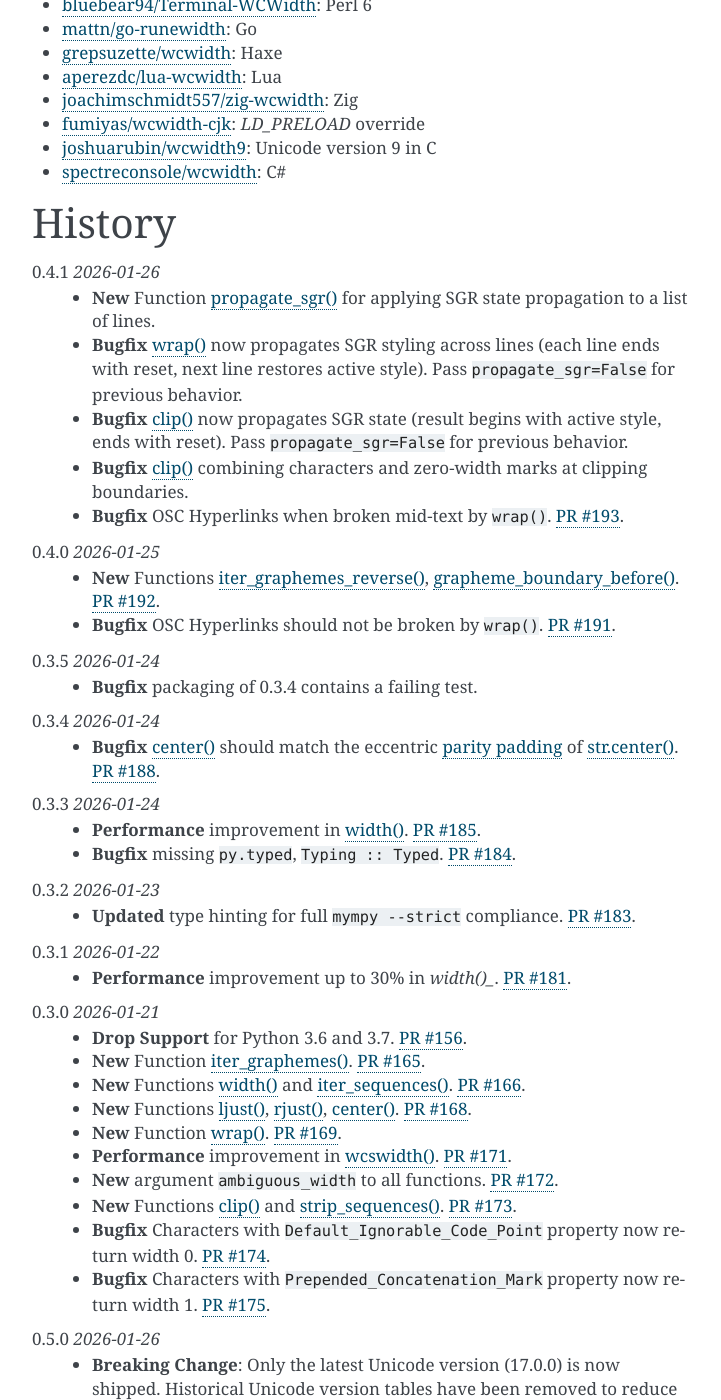
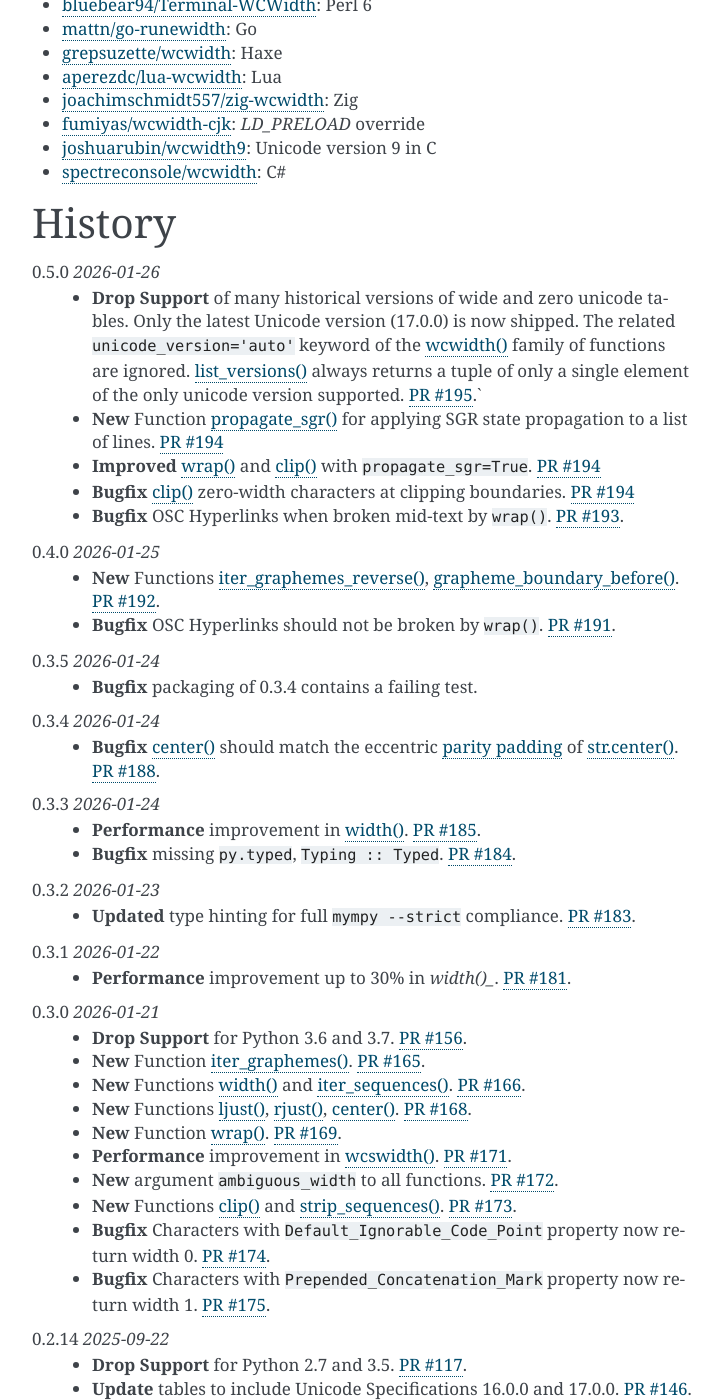
Before and after one commit to jquast/wcwidth, a Sphinx documentation site: the page built from docs/intro.rst, in a window 1280 px wide and 1400 px high, scrolled down 9044 px. Shown: the whole window, without its empty margins (388-1109 px from the left). Built offline with Sphinx 7.4.7, drawn with Linux system fonts in a browser that asks for light colours; some of the changed text lies outside the part shown.

Commit message:
rewrite changelog

```diff
--- a/docs/intro.rst
+++ b/docs/intro.rst
@@ -454,13 +454,14 @@ languages.
 History
 =======
 
-0.4.1 *2026-01-26*
-  * **New** Function `propagate_sgr()`_ for applying SGR state propagation to a list of lines.
-  * **Bugfix** `wrap()`_ now propagates SGR styling across lines (each line ends with reset, next
-    line restores active style). Pass ``propagate_sgr=False`` for previous behavior.
-  * **Bugfix** `clip()`_ now propagates SGR state (result begins with active style, ends with
-    reset). Pass ``propagate_sgr=False`` for previous behavior.
-  * **Bugfix** `clip()`_ combining characters and zero-width marks at clipping boundaries.
+0.5.0 *2026-01-26*
+  * **Drop Support** of many historical versions of wide and zero unicode tables.  Only the latest
+    Unicode version (17.0.0) is now shipped. The related ``unicode_version='auto'`` keyword of the
+    `wcwidth()`_ family of functions are ignored. `list_versions()`_ always returns a tuple of only
+    a single element of the only unicode version supported. `PR #195`_.`
+  * **New** Function `propagate_sgr()`_ for applying SGR state propagation to a list of lines. `PR #194`_
+  * **Improved** `wrap()`_ and `clip()`_ with ``propagate_sgr=True``. `PR #194`_
+  * **Bugfix** `clip()`_ zero-width characters at clipping boundaries. `PR #194`_
   * **Bugfix** OSC Hyperlinks when broken mid-text by ``wrap()``. `PR #193`_.
 
 0.4.0 *2026-01-25*
@@ -497,15 +498,6 @@ History
     return width 0. `PR #174`_.
   * **Bugfix** Characters with ``Prepended_Concatenation_Mark`` property now
     return width 1. `PR #175`_.
-
-0.5.0 *2026-01-26*
-  * **Breaking Change**: Only the latest Unicode version (17.0.0) is now
-    shipped. Historical Unicode version tables have been removed to reduce
-    package size. The ``unicode_version`` parameter is now deprecated and
-    ignored -- the latest version is always used. The ``UNICODE_VERSION``
-    environment variable is also no longer read. `Issue #190`_.
-  * **Changed**: ``list_versions()`` now returns a single-element tuple
-    containing only the latest Unicode version.
 
 0.2.14 *2025-09-22*
   * **Drop Support** for Python 2.7 and 3.5. `PR #117`_.
@@ -655,8 +647,9 @@ https://www.cl.cam.ac.uk/~mgk25/ucs/wcwidth.c::
 .. _`PR #191`: https://github.com/jquast/wcwidth/pull/191
 .. _`PR #192`: https://github.com/jquast/wcwidth/pull/192
 .. _`PR #193`: https://github.com/jquast/wcwidth/pull/193
+.. _`PR #194`: https://github.com/jquast/wcwidth/pull/194
+.. _`PR #195`: https://github.com/jquast/wcwidth/pull/195
 .. _`Issue #101`: https://github.com/jquast/wcwidth/issues/101
-.. _`Issue #190`: https://github.com/jquast/wcwidth/issues/190
 .. _`jquast/blessed`: https://github.com/jquast/blessed
 .. _`selectel/pyte`: https://github.com/selectel/pyte
 .. _`thomasballinger/curtsies`: https://github.com/thomasballinger/curtsies
@@ -708,6 +701,7 @@ https://www.cl.cam.ac.uk/~mgk25/ucs/wcwidth.c::
 .. _`strip_sequences()`: https://wcwidth.readthedocs.io/en/latest/api.html#wcwidth.strip_sequences
 .. _`propagate_sgr()`: https://wcwidth.readthedocs.io/en/latest/api.html#wcwidth.propagate_sgr
 .. _`iter_sequences()`: https://wcwidth.readthedocs.io/en/latest/api.html#wcwidth.iter_sequences
+.. _`list_versions()`: https://wcwidth.readthedocs.io/en/latest/api.html#wcwidth.list_versions`
 .. _`Unicode Standard Annex #29`: https://www.unicode.org/reports/tr29/
 .. _`Terminal.detect_ambiguous_width()`: https://blessed.readthedocs.io/en/latest/api/terminal.html#blessed.terminal.Terminal.detect_ambiguous_width
 .. _`parity padding`: https://jazcap53.github.io/pythons-eccentric-strcenter.html
```
Also changed, not shown: 2 other files.
